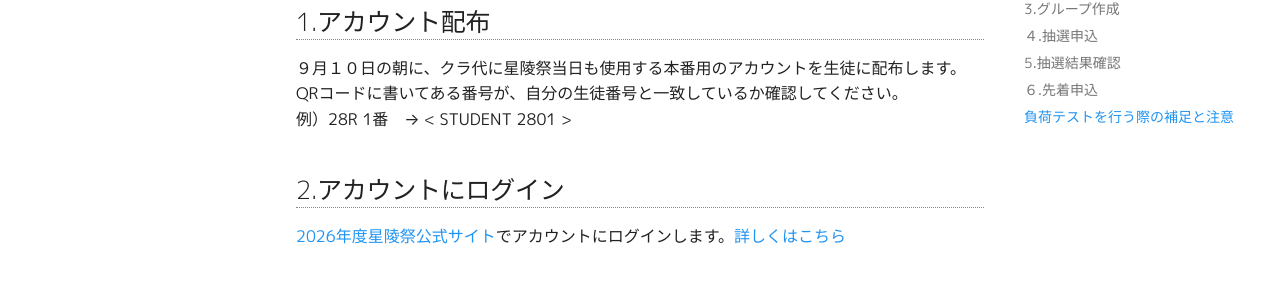
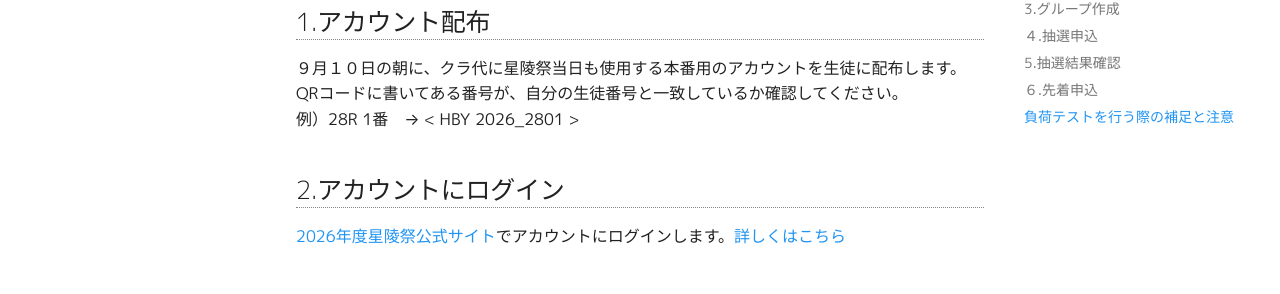
Before and after one commit to hibiya-itchief/quaint-docs, an MkDocs documentation site: the page built from docs/student/load_testing.md, in a window 1280 px wide and 1307 px high. Shown: the part 231-525 px from the top of the window. Built offline with MkDocs 1.6.1 and Material for MkDocs 9.7.7, drawn with Linux system fonts in a browser that asks for light colours; nearby versions of some CDN libraries; some of the changed lines change nothing that is shown.

Commit message:
時間ないので直コミ 表示の変更

```diff
--- a/docs/student/load_testing.md
+++ b/docs/student/load_testing.md
@@ -4,7 +4,7 @@
 
 ９月１０日の朝に、クラ代に星陵祭当日も使用する本番用のアカウントを生徒に配布します。
 QRコードに書いてある番号が、自分の生徒番号と一致しているか確認してください。
-例）28R 1番　→ < STUDENT 2801 >
+例）28R 1番　→ < HBY 2026_2801 >
 
 ## 2.アカウントにログイン
 
```
